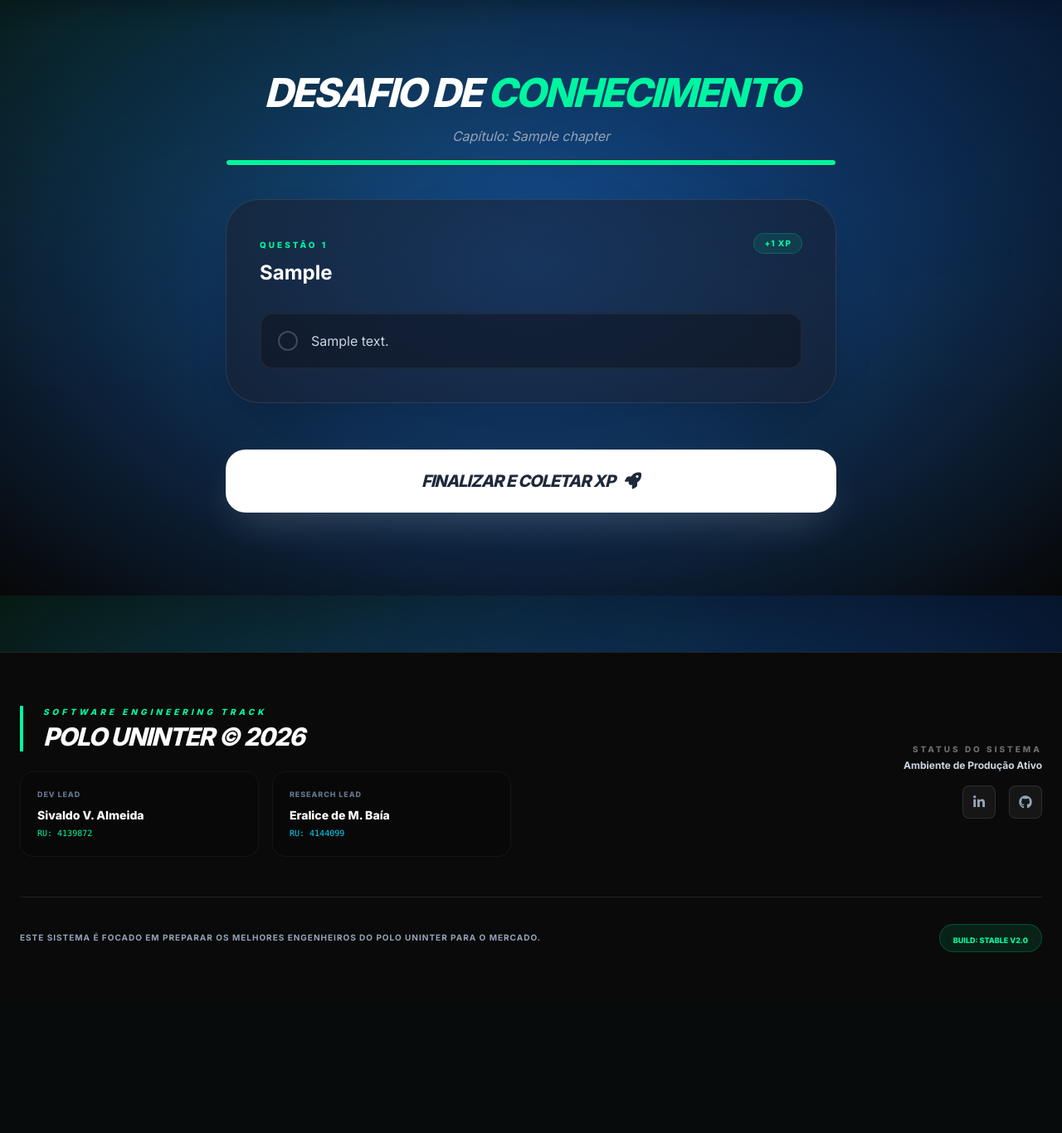
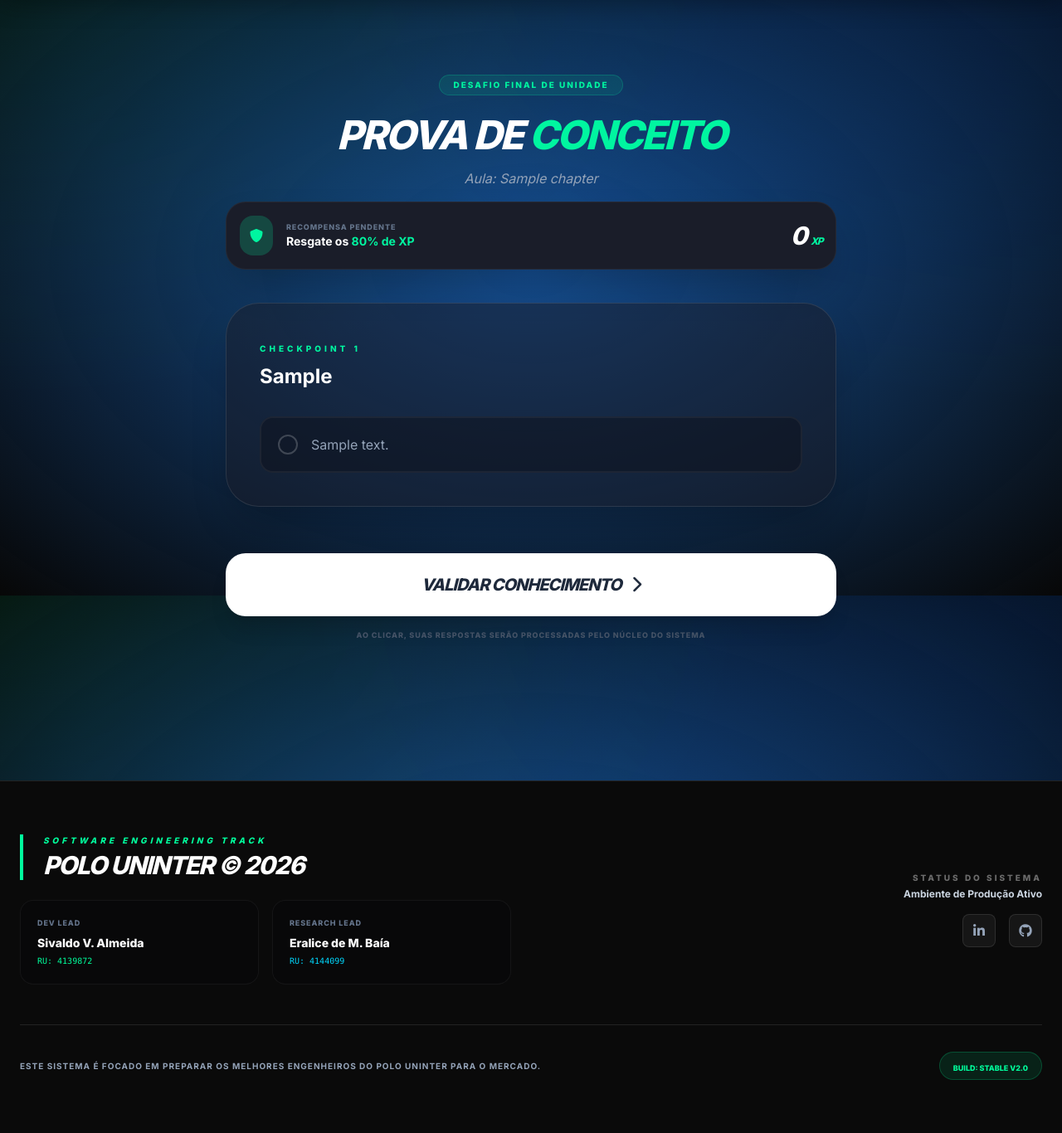
Before and after one commit to EngSivaldo/tcc-uninter-gamificacao-django, a Django app: a page that uses templates/gamification/quiz.html in a window 1280 px wide. Shown: the part 82-1448 px from the top of the page at 83% size. Before the commit the page ends 1230 px from the top, so only its background shows below. Run offline with Django 5.2, Linux system fonts and the light colour scheme; a user stored in the database is signed in; tables that the repository leaves empty hold one stand-in row (values such as "Sample post"); some libraries are stand-ins or nearby versions.

```diff
--- a/apps/gamification/views.py
+++ b/apps/gamification/views.py
@@ -6,8 +6,8 @@ from django.contrib import messages
 from django.db import transaction
 from django.utils.safestring import mark_safe
 from django.http import HttpRequest, HttpResponse
-from django.db.models import Count
-from django.utils import timezone  # Adicionado para registrar a data de conclusão
+from django.db.models import Count, Q
+from django.utils import timezone
 
 # Importações dos modelos
 from .models import Trail, Chapter, PointTransaction, UserProgress, Alternativa, Questao
@@ -27,7 +27,6 @@ def index(request):
     my_trails = all_trails.filter(id__in=started_ids)
     suggested_trails = all_trails.exclude(id__in=started_ids)[:4]
 
-    # Progresso Geral (AJUSTADO: completed_at__isnull=False)
     total_sys = Chapter.objects.count()
     total_done = UserProgress.objects.filter(user=user, completed_at__isnull=False).count()
     overall_progress = int((total_done / total_sys) * 100) if total_sys > 0 else 0
@@ -51,14 +50,13 @@ def trail_detail(request, trail_id):
     trail = get_object_or_404(Trail, id=trail_id)
     chapters = trail.chapters.all().order_by('order')
 
-    progress = 0
-    # AJUSTADO: Filtra quem tem data de conclusão preenchida
     completed_ids = UserProgress.objects.filter(
         user=request.user,
         chapter__trail=trail,
         completed_at__isnull=False
     ).values_list('chapter_id', flat=True)
 
+    progress = 0
     if chapters.count() > 0:
         progress = (len(completed_ids) / chapters.count()) * 100
 
@@ -70,7 +68,7 @@ def trail_detail(request, trail_id):
         'trail': trail, 'chapters': chapters, 'progress': progress
     })
 
-# --- 3. AULA E LEITURA (50% XP) ---
+# --- 3. AULA E LEITURA (20% XP) ---
 @login_required
 def chapter_detail(request, chapter_id):
     chapter = get_object_or_404(Chapter, id=chapter_id)
@@ -85,61 +83,110 @@ def chapter_detail(request, chapter_id):
 @login_required
 def complete_chapter(request, chapter_id):
     chapter = get_object_or_404(Chapter, id=chapter_id)
-    xp_leitura = int(chapter.xp_value * 0.5)
-    ja_leu = PointTransaction.objects.filter(user=request.user, description=f"Leitura: {chapter.title}").exists()
+    user = request.user
+    xp_leitura = int(chapter.xp_value * 0.2)
 
-    if not ja_leu:
+    ja_ganhou_leitura = PointTransaction.objects.filter(user=user).filter(
+        Q(description=f"Leitura: {chapter.title}") | Q(description__icontains=f"Conclusão: {chapter.title}")
+    ).exists()
+
+    if not ja_ganhou_leitura:
         with transaction.atomic():
-            PointTransaction.objects.create(user=request.user, quantity=xp_leitura, description=f"Leitura: {chapter.title}")
-            request.user.xp += xp_leitura
-            request.user.save()
-            # Cria o registro mas deixa completed_at como None
-            UserProgress.objects.get_or_create(user=request.user, chapter=chapter)
-            messages.success(request, f"📖 +{xp_leitura} XP pela leitura!")
+            PointTransaction.objects.create(user=user, quantity=xp_leitura, description=f"Leitura: {chapter.title}")
+            user.xp += xp_leitura
+            user.save()
+            UserProgress.objects.get_or_create(user=user, chapter=chapter)
+            messages.success(request, f"🛡️ Checkpoint: +{xp_leitura} XP garantidos!")
 
     return redirect('gamification:exibir_quiz', slug=chapter.slug)
 
-# --- 4. QUIZ (50% XP + CONCLUSÃO REAL) ---
+# --- 4. QUIZ (80% XP) ---
 @login_required
 def exibir_quiz(request, slug):
+    """
+    GATILHO 2: Processa o Quiz.
+    Libera 80% do XP total e marca a conclusão temporal da aula.
+    """
     capitulo = get_object_or_404(Chapter, slug=slug)
     questoes = capitulo.questoes.all().prefetch_related('alternativas')
-    xp_quiz = int(capitulo.xp_value * 0.5)
-    ja_fez = PointTransaction.objects.filter(user=request.user, description=f"Aprovação Quiz: {capitulo.title}").exists()
+    user = request.user
+
+    # Define o valor do Quiz (80% do total do capítulo)
+    xp_quiz = int(capitulo.xp_value * 0.8)
+
+    # Verifica se já recebeu pontos (Método Novo ou Legado)
+    ja_ganhou_antes = PointTransaction.objects.filter(user=user).filter(
+        Q(description=f"Aprovação Quiz: {capitulo.title}") |
+        Q(description__icontains=f"Conclusão: {capitulo.title}")
+    ).exists()
 
     if request.method == "POST":
         acertos = 0
         total = questoes.count()
         detalhes = []
+
         for q in questoes:
             alt_id = request.POST.get(f'questao_{q.id}')
             escolha = Alternativa.objects.filter(id=alt_id).first() if alt_id else None
-            if escolha and escolha.e_correta: acertos += 1
-            detalhes.append({'pergunta': q.enunciado, 'escolha': escolha.texto if escolha else "N/A", 'foi_correta': escolha.e_correta if escolha else False})
+            correta = q.alternativas.filter(e_correta=True).first()
+
+            is_correct = bool(escolha and escolha.e_correta)
+            if is_correct:
+                acertos += 1
+
+            detalhes.append({
+                'pergunta': q.enunciado,
+                'escolha': escolha.texto if escolha else "Não respondida",
+                'correta': correta.texto if correta else "N/A",
+                'foi_correta': is_correct
+            })
 
         percentual = (acertos / total * 100) if total > 0 else 0
         aprovado = percentual >= 70
+        pode_receber_pontos = False
 
         if aprovado:
             with transaction.atomic():
-                prog, _ = UserProgress.objects.get_or_create(user=request.user, chapter=capitulo)
-                # AJUSTADO: Em vez de .completed = True, usamos .completed_at = timezone.now()
+                # Marca a conclusão real (preenche a barra de sincronia)
+                prog, _ = UserProgress.objects.get_or_create(user=user, chapter=capitulo)
                 prog.completed_at = timezone.now()
                 prog.save()
 
-                if not ja_fez:
-                    PointTransaction.objects.create(user=request.user, quantity=xp_quiz, description=f"Aprovação Quiz: {capitulo.title}")
-                    request.user.xp += xp_quiz
-                    request.user.save()
-                    check_user_medals(request.user)
+                if not ja_ganhou_antes:
+                    # Registra os 80% de XP
+                    PointTransaction.objects.create(
+                        user=user,
+                        quantity=xp_quiz,
+                        description=f"Aprovação Quiz: {capitulo.title}"
+                    )
+                    user.xp += xp_quiz
+                    user.save(update_fields=['xp'])
+
+                    # Verifica medalhas
+                    check_user_medals(user)
+                    pode_receber_pontos = True
 
         return render(request, 'gamification/quiz_resultado.html', {
-            'capitulo': capitulo, 'aprovado': aprovado, 'percentual': int(percentual),
-            'acertos': acertos, 'total': total, 'resultados': detalhes
+            'capitulo': capitulo,
+            'aprovado': aprovado,
+            'percentual': int(percentual),
+            'acertos': acertos,
+            'total': total,
+            'resultados': detalhes,
+            'pontos': xp_quiz, # Usado para exibir o valor ganho
+            'pode_receber_pontos': pode_receber_pontos,
+            'ja_ganhou_pontos': ja_ganhou_antes
         })
-    return render(request, 'gamification/quiz.html', {'capitulo': capitulo, 'questoes': questoes})
 
-# --- 5. EXTRAS E HANDLERS ---
+    # --- RETORNO PARA O CARREGAMENTO INICIAL (GET) ---
+    return render(request, 'gamification/quiz.html', {
+        'capitulo': capitulo,
+        'questoes': questoes,
+        'ja_fez_quiz': ja_ganhou_antes,
+        'xp_remanescente': xp_quiz  # <--- SINCRONIZADO: Agora o template verá o valor!
+    })
+
+# --- 5. EXTRAS ---
 @login_required
 def checkout(request):
     if request.method == "POST":
--- a/templates/gamification/quiz.html
+++ b/templates/gamification/quiz.html
@@ -4,38 +4,60 @@
 <div class="max-w-3xl mx-auto px-4 py-12 space-y-8 animate-fadeIn">
 
     <header class="text-center space-y-4">
+        <div class="inline-block bg-neon/10 text-neon px-4 py-1 rounded-full border border-neon/20 text-[10px] font-black uppercase tracking-[0.2em] mb-2">
+            Desafio Final de Unidade
+        </div>
         <h1 class="text-4xl md:text-5xl font-black text-white tracking-tighter italic uppercase">
-            Desafio de <span class="text-neon">Conhecimento</span>
+            Prova de <span class="text-neon">Conceito</span>
         </h1>
-        <p class="text-slate-400 font-medium italic">Capítulo: {{ capitulo.title }}</p>
+        <p class="text-slate-400 font-medium italic">Aula: {{ capitulo.title }}</p>
 
-        <div class="w-full bg-dark-800 h-2 rounded-full overflow-hidden border border-white/5">
-            <div class="bg-neon h-full shadow-[0_0_15px_rgba(0,245,160,0.6)]" style="width: 100%"></div>
+        <div class="bg-dark-800 border border-white/5 p-4 rounded-3xl flex items-center justify-between shadow-2xl">
+            <div class="text-left flex items-center gap-4">
+                <div class="bg-neon/20 p-3 rounded-2xl">
+                    <i class="fas fa-shield-alt text-neon"></i>
+                </div>
+                <div>
+                    <p class="text-[9px] font-black text-slate-500 uppercase tracking-widest">Recompensa Pendente</p>
+                    <p class="text-sm text-white font-bold">Resgate os <span class="text-neon">80% de XP</span></p>
+                </div>
+            </div>
+            <div class="text-right">
+                <span class="text-3xl font-black text-white italic tracking-tighter">
+                    {{ xp_remanescente }} <span class="text-neon text-xs">XP</span>
+                </span>
+            </div>
         </div>
     </header>
+
+    {% if ja_fez_quiz %}
+    <div class="bg-amber-500/10 border border-amber-500/20 p-4 rounded-2xl flex items-center gap-3">
+        <i class="fas fa-exclamation-triangle text-amber-500"></i>
+        <p class="text-amber-500 text-[10px] font-black uppercase italic">
+            MODO TREINAMENTO: Você já coletou este bônus. O XP não será creditado novamente.
+        </p>
+    </div>
+    {% endif %}
 
     <form method="POST" class="space-y-10">
         {% csrf_token %}
 
         {% for questao in questoes %}
-        <section class="bg-dark-800/50 backdrop-blur-sm border border-white/10 rounded-[2.5rem] p-8 md:p-10 shadow-2xl transition-all hover:border-white/20">
+        <section class="bg-dark-800/50 backdrop-blur-md border border-white/10 rounded-[2.5rem] p-8 md:p-10 shadow-2xl transition-all hover:border-neon/20">
 
             <div class="flex justify-between items-start gap-4 mb-8">
                 <div class="space-y-2">
-                    <span class="text-neon font-black text-[10px] uppercase tracking-[0.3em]">Questão {{ forloop.counter }}</span>
+                    <span class="text-neon font-black text-[10px] uppercase tracking-[0.4em]">Checkpoint {{ forloop.counter }}</span>
                     <h2 class="text-xl md:text-2xl font-bold text-white leading-tight">
                         {{ questao.enunciado }}
                     </h2>
                 </div>
-                <div class="flex-shrink-0 bg-neon/10 text-neon px-3 py-1 rounded-full border border-neon/20 text-[10px] font-black uppercase tracking-widest">
-                    +{{ questao.xp_recompensa }} XP
-                </div>
             </div>
 
-            <div class="grid gap-4">
+            <div class="grid gap-3">
                 {% for alternativa in questao.alternativas.all %}
                 <label class="group relative flex items-center p-5 bg-dark-900/50 border-2 border-white/5 rounded-2xl cursor-pointer transition-all
-                              hover:bg-dark-700 hover:border-neon/30 focus-within:border-neon focus-within:ring-2 focus-within:ring-neon/20">
+                              hover:bg-dark-700 hover:border-neon/40 focus-within:border-neon">
 
                     <input type="radio"
                            name="questao_{{ questao.id }}"
@@ -45,36 +67,43 @@
 
                     <div class="w-6 h-6 rounded-full border-2 border-white/20 flex items-center justify-center transition-all
                                 group-hover:border-neon peer-checked:bg-neon peer-checked:border-neon">
-                        <i class="fas fa-check text-[10px] text-dark-900 opacity-0 peer-checked:opacity-100 transition-opacity"></i>
+                        <i class="fas fa-bolt text-[10px] text-dark-900 opacity-0 peer-checked:opacity-100 transition-opacity"></i>
                     </div>
 
-                    <span class="ml-4 text-slate-300 font-medium group-hover:text-white transition-colors">
+                    <span class="ml-4 text-slate-400 font-medium group-hover:text-white transition-colors">
                         {{ alternativa.texto }}
                     </span>
 
-                    <div class="absolute inset-0 rounded-2xl border-2 border-transparent peer-checked:border-neon/50 pointer-events-none"></div>
+                    <div class="absolute inset-0 rounded-2xl border-2 border-transparent peer-checked:border-neon/30 bg-neon/5 opacity-0 peer-checked:opacity-100 pointer-events-none transition-all"></div>
                 </label>
                 {% endfor %}
             </div>
         </section>
+        {% empty %}
+        <div class="text-center py-20 bg-dark-800/50 rounded-[3rem] border border-dashed border-white/10">
+            <i class="fas fa-terminal text-slate-600 text-4xl mb-4"></i>
+            <p class="text-slate-500 italic">Nenhum teste de aptidão disponível para esta unidade.</p>
+        </div>
         {% endfor %}
 
+        {% if questoes %}
         <div class="pt-4">
             <button type="submit"
-                    class="group w-full relative overflow-hidden bg-white hover:bg-neon text-dark-900 font-black py-6 rounded-3xl text-xl uppercase italic tracking-tighter transition-all hover:scale-[1.02] active:scale-95 shadow-[0_20px_50px_-15px_rgba(255,255,255,0.2)] hover:shadow-[0_20px_50px_-15px_rgba(0,245,160,0.4)]">
+                    class="group w-full relative overflow-hidden bg-white hover:bg-neon text-dark-900 font-black py-6 rounded-3xl text-xl uppercase italic tracking-tighter transition-all hover:scale-[1.02] active:scale-95 shadow-xl">
                 <span class="relative flex items-center justify-center gap-3">
-                    Finalizar e Coletar XP
-                    <i class="fas fa-rocket group-hover:translate-x-1 group-hover:-translate-y-1 transition-transform"></i>
+                    Validar Conhecimento
+                    <i class="fas fa-chevron-right group-hover:translate-x-1 transition-transform"></i>
                 </span>
             </button>
+            <p class="text-center text-[9px] text-slate-600 uppercase font-black mt-4 tracking-widest">Ao clicar, suas respostas serão processadas pelo núcleo do sistema</p>
         </div>
+        {% endif %}
     </form>
 </div>
 
 <style>
-    /* Animação Suave de Entrada */
     .animate-fadeIn {
-        animation: fadeIn 0.6s cubic-bezier(0.16, 1, 0.3, 1) forwards;
+        animation: fadeIn 0.8s cubic-bezier(0.16, 1, 0.3, 1) forwards;
     }
     @keyframes fadeIn {
         from { opacity: 0; transform: translateY(20px); }
```
Also changed, not shown: config/settings.py (+18 -8 lines), requirements.txt (+46 -0 lines), templates/gamification/quiz_resultado.html (+53 -29 lines), 1 other file.
